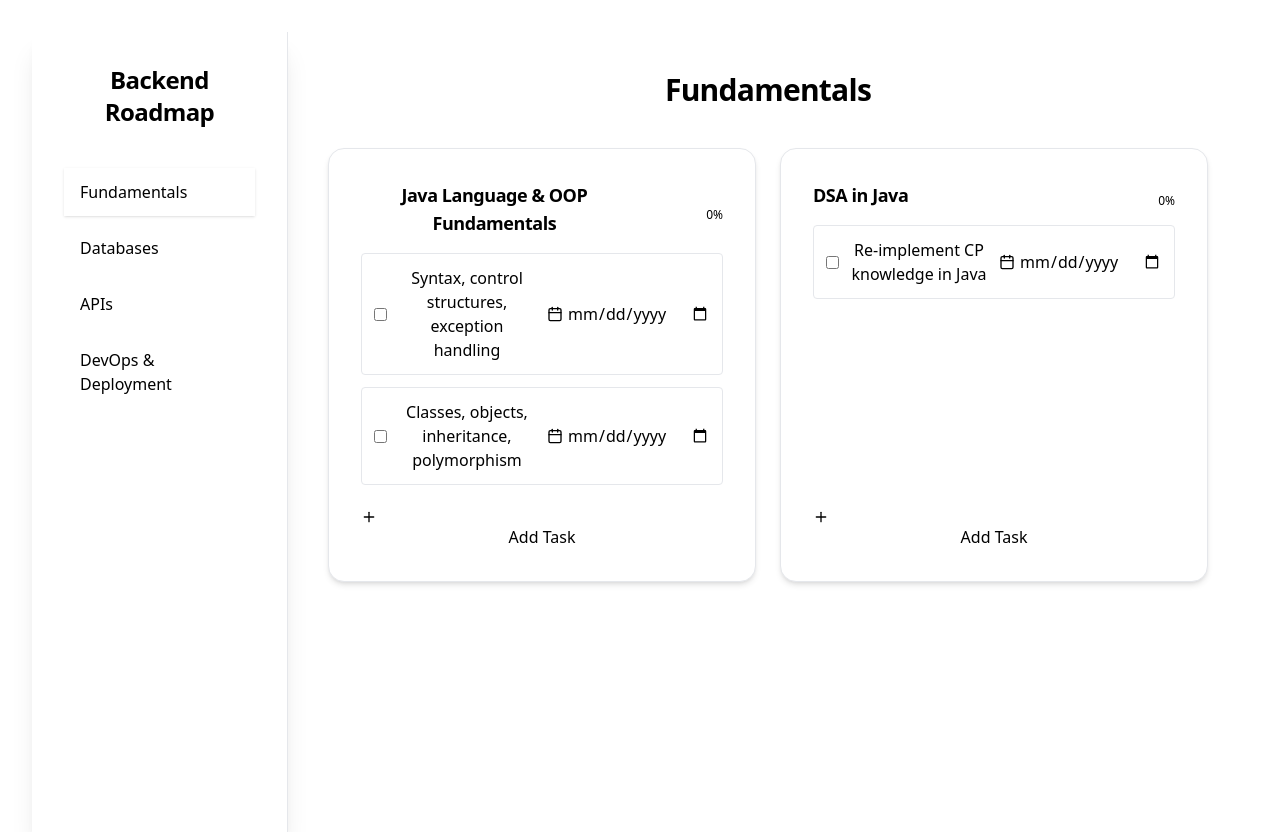
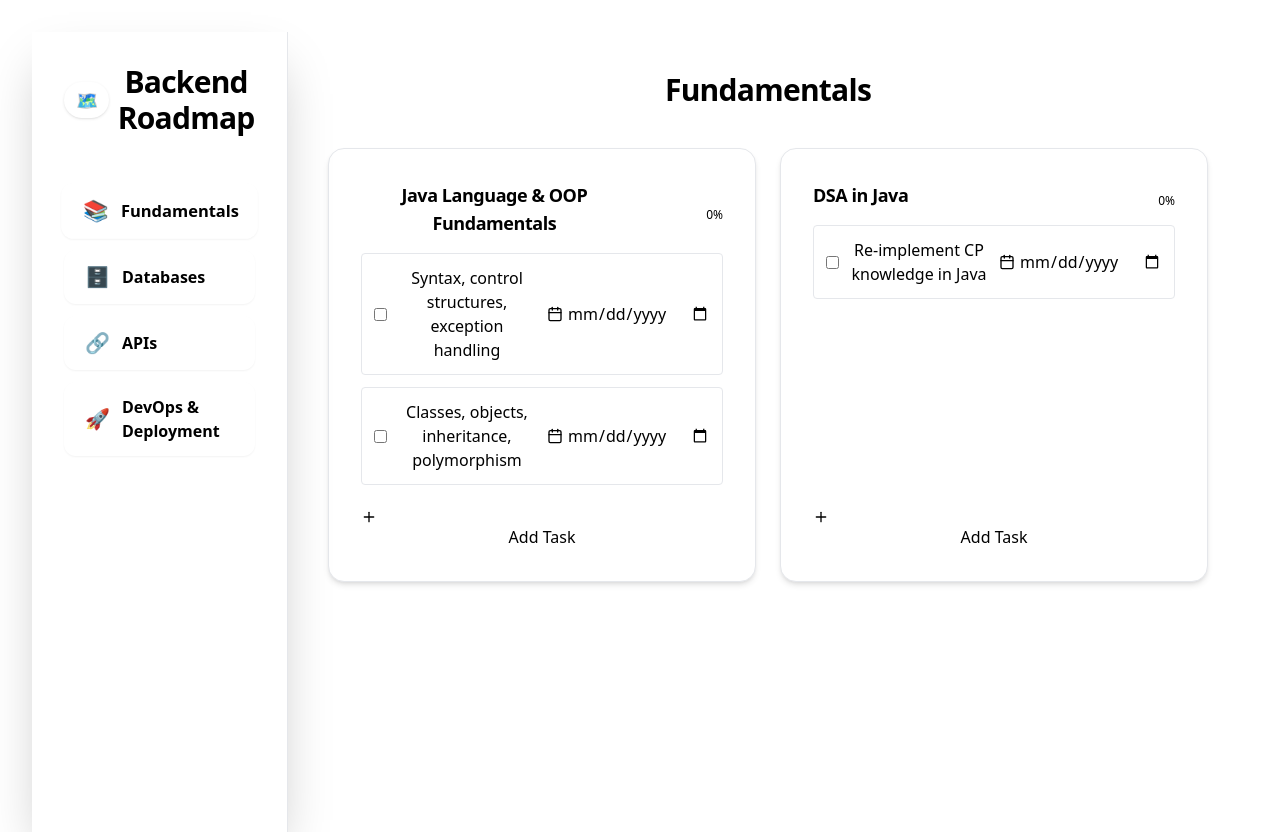
Before and after one commit to cubewin07/backend-roadmap, a React (Vite) app: page / in a window 1280 px wide. Built offline with nearby package versions, Linux system fonts and the light colour scheme.

Commit message:
Enhance side bar

```diff
--- a/src/components/Sidebar.jsx
+++ b/src/components/Sidebar.jsx
@@ -1,4 +1,11 @@
 import React from "react";
+
+const sectionIcons = [
+  "📚", // Fundamentals
+  "🗄️", // Databases
+  "🔗", // APIs
+  "🚀", // DevOps & Deployment
+];
 
 export default function Sidebar({
   sections,
@@ -6,22 +13,29 @@ export default function Sidebar({
   onSelectSection,
 }) {
   return (
-    <aside className="w-64 flex-shrink-0 bg-base-100 shadow-xl border-r border-base-300 p-8 flex flex-col z-20">
-      <h2 className="text-2xl font-bold mb-10 tracking-tight">
+    <aside className="w-64 flex-shrink-0 bg-gradient-to-b from-primary/80 to-base-100 shadow-2xl border-r border-base-300 p-8 flex flex-col z-20 min-h-screen">
+      <h2 className="text-3xl font-extrabold mb-12 tracking-tight text-primary-foreground flex items-center gap-2">
+        <span className="bg-primary rounded-full px-3 py-1 text-lg shadow">
+          🗺️
+        </span>
         Backend Roadmap
       </h2>
-      <ul className="menu space-y-2">
+      <ul className="menu space-y-3">
         {sections.map((sec, idx) => (
-          <li key={sec.section}>
+          <li key={sec.section} className="relative">
             <button
-              className={`w-full text-left px-4 py-3 rounded-lg font-medium transition-colors text-base ${
+              className={`w-full text-left px-5 py-3 rounded-xl font-semibold flex items-center gap-3 transition-all text-base shadow-sm border border-transparent hover:border-primary/40 hover:bg-primary/10 focus:outline-none focus:ring-2 focus:ring-primary/40 ${
                 selectedSection === idx
-                  ? "bg-primary text-primary-foreground shadow"
-                  : "bg-card text-foreground hover:bg-base-200"
+                  ? "bg-primary text-primary-foreground border-primary/80 shadow-lg scale-[1.03]"
+                  : "bg-card text-foreground"
               }`}
               onClick={() => onSelectSection(idx)}
             >
-              {sec.section}
+              <span className="text-xl">{sectionIcons[idx] || "📁"}</span>
+              <span>{sec.section}</span>
+              {selectedSection === idx && (
+                <span className="absolute left-0 top-1/2 -translate-y-1/2 h-10 w-1.5 rounded-r bg-accent"></span>
+              )}
             </button>
           </li>
         ))}
```
